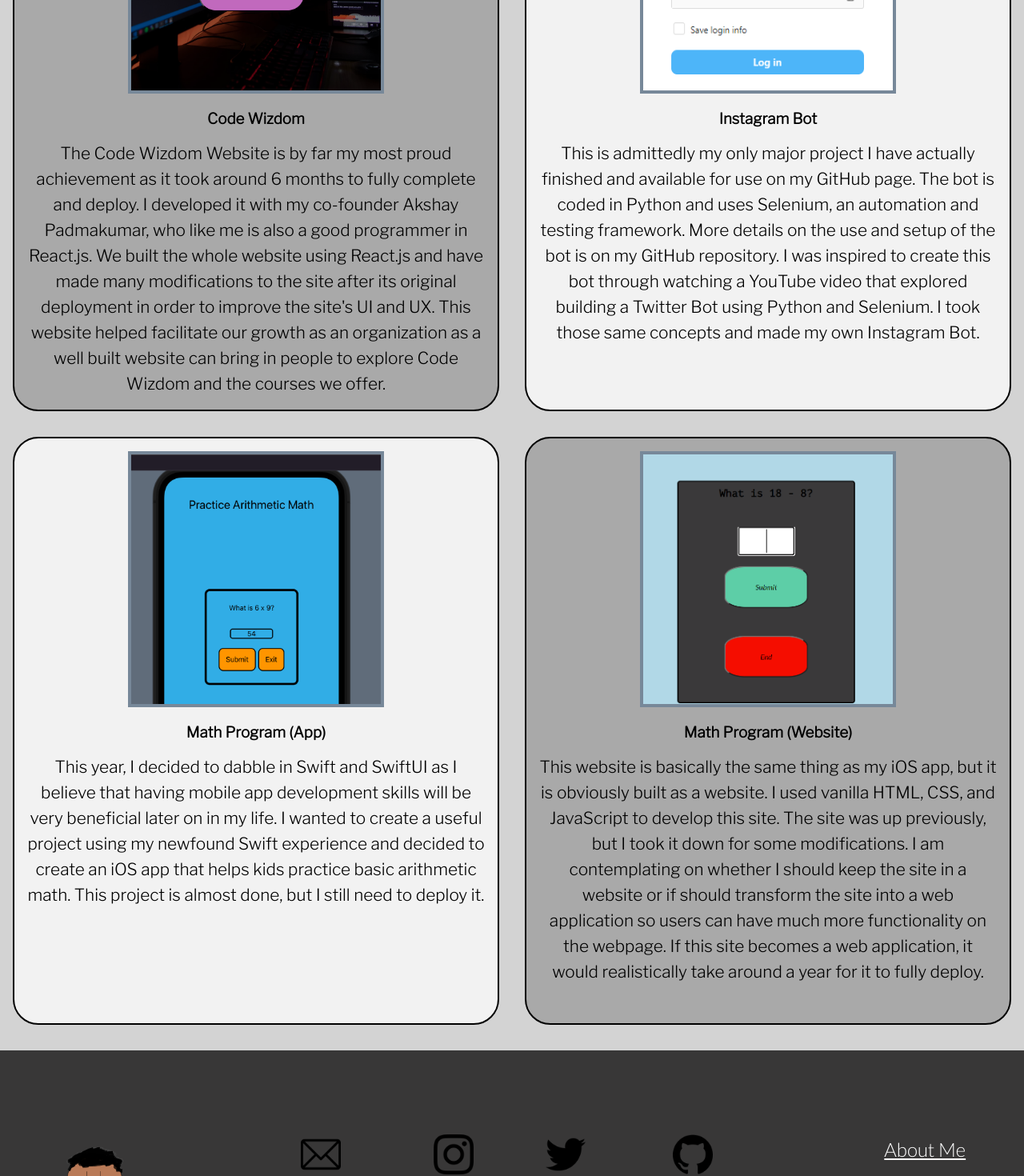
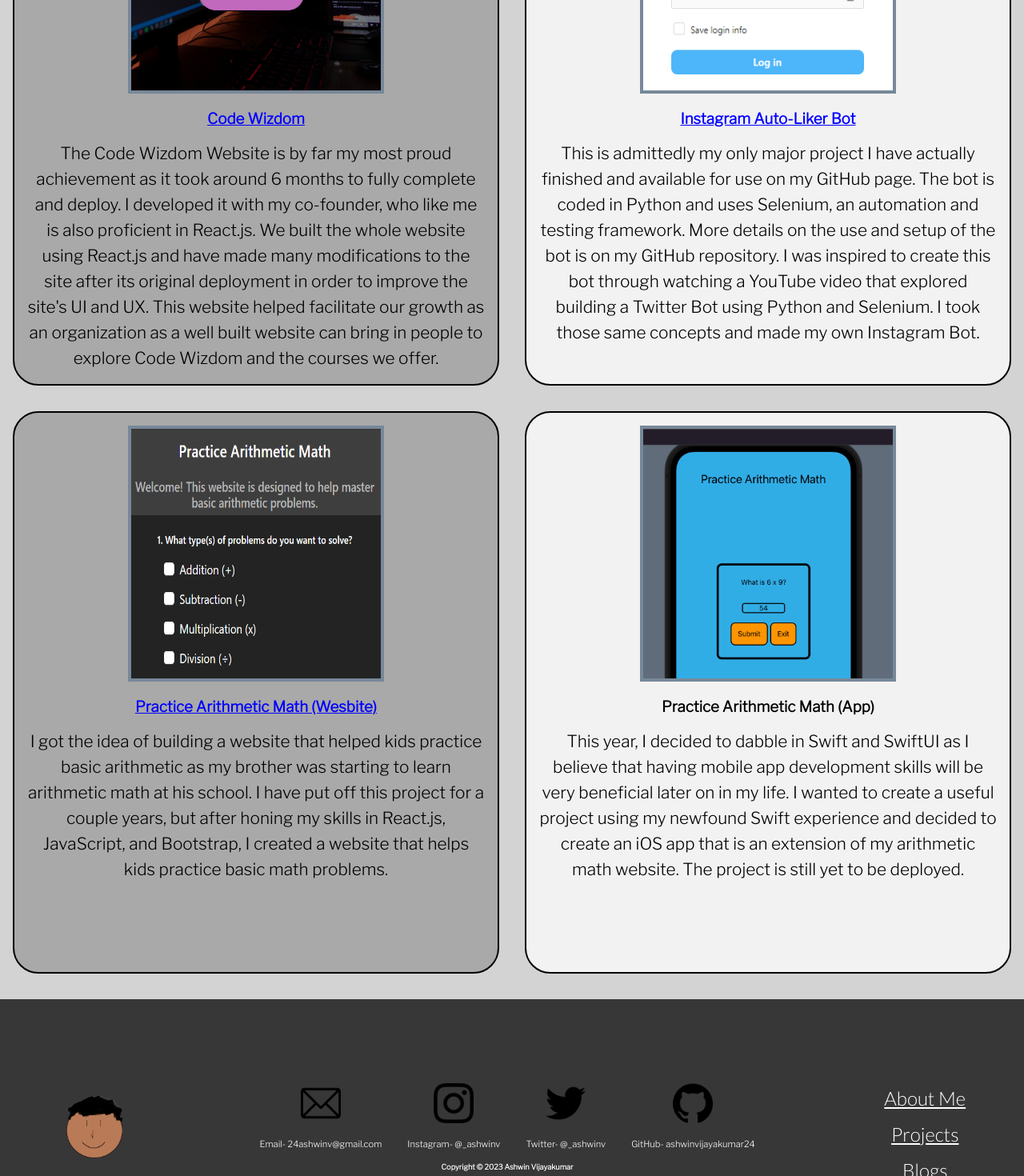
Before and after one commit to ashwinvijayakumar24/personal-website, a React (Create React App) app: page /projects in a window 1280 px wide. Shown: the part 980-2450 px from the top of the page at 80% size. Built offline with nearby package versions, Linux system fonts and the light colour scheme.

Commit message:
added arithmetic math wesbite link

```diff
--- a/public/index.html
+++ b/public/index.html
@@ -4,6 +4,9 @@
     <meta charset="utf-8" />
     <meta name="viewport" content="width=device-width, initial-scale=1" />
     <meta name="description" content="Ashwin Vijayakumar's Personal Website" />
+    <meta name="author" content="Ashwin Vijayakumar" />
+    <meta name="copyright" content="Ashwin Vijayakumar" />
+    <meta name="robots" content="nofollow"/>
     <link rel="manifest" href="%PUBLIC_URL%/manifest.json" />
     <link rel="icon" type="image/x-icon" href="%PUBLIC_URL%/images/pfp.ico" />
     <title>Ashwin Vijayakumar</title>
--- a/src/components/home/FeaturedProjects.jsx
+++ b/src/components/home/FeaturedProjects.jsx
@@ -20,9 +20,9 @@ export default function FeaturedProjects() {
             <h1>Code Wizdom</h1>
           </div>
         </div>
-        <div style={{backgroundImage: 'url("images/math-app-slideshow.png")', width: '100%', height: '100%', backgroundRepeat: 'no-repeat', backgroundSize: 'cover'}}>
+        <div style={{backgroundImage: 'url("images/math-program-slideshow.png")', width: '100%', height: '100%', backgroundRepeat: 'no-repeat', backgroundSize: 'cover'}}>
           <div className="slider-caption">
-            <h1>Math Program (App)</h1>
+            <h1>Practice Arithmetic Math (Website)</h1>
           </div>
         </div>
       </AwesomeSlider>
--- a/src/components/projects/ProjectsBody.jsx
+++ b/src/components/projects/ProjectsBody.jsx
@@ -21,10 +21,10 @@ export default function ProjectsBody() {
                     height ="100%"
                 />
                 <div>
-                    <h3>Code Wizdom</h3>
+                    <h3><a href="https://codewizdom.org/" target="_blank" rel="noreferrer">Code Wizdom</a></h3>
                     <p>
                         The Code Wizdom Website is by far my most proud achievement as it took around 6 months to fully complete and deploy.
-                        I developed it with my co-founder Akshay Padmakumar, who like me is also a good programmer in React.js. We built the
+                        I developed it with my co-founder, who like me is also proficient in React.js. We built the
                         whole website using React.js and have made many modifications to the site after its original deployment in order to
                         improve the site's UI and UX. This website helped facilitate our growth as an organization as a well built website
                         can bring in people to explore Code Wizdom and the courses we offer.
@@ -39,7 +39,7 @@ export default function ProjectsBody() {
                     height ="100%"
                 />
                 <div>
-                    <h3>Instagram Bot</h3>
+                    <h3><a href="https://github.com/ashwinvijayakumar24/instagrambot" target="_blank" rel="noreferrer">Instagram Auto-Liker Bot</a></h3>
                     <p>This is admittedly my only major project I have actually finished and available for use on my GitHub page.
                         The bot is coded in Python and uses Selenium, an automation and testing framework. More details on the use
                         and setup of the bot is on my GitHub repository. I was inspired to create this bot through watching a YouTube
@@ -48,36 +48,36 @@ export default function ProjectsBody() {
                     </p>
                 </div>
             </div>
-            <div className="project-grid-item">
+            <div className="project-grid-item" style={{backgroundColor:'darkgray'}}>
                 <img
-                    src="images/math-app.png"
-                    alt="Math Program (App)"
+                    src="images/math-program-pic.png"
+                    alt="Practice Arithmetic Math (Website)"
                     width="40%"
                     height ="100%"
                 />
                 <div>
-                    <h3>Math Program (App)</h3>
-                    <p>This year, I decided to dabble in Swift and SwiftUI as I believe that having mobile app development skills will
-                        be very beneficial later on in my life. I wanted to create a useful project using my newfound Swift experience
-                        and decided to create an iOS app that helps kids practice basic arithmetic math. This project is almost done,
-                        but I still need to deploy it.
+                    <h3><a href="https://arithmeticmath.org/" target="_blank" rel="noreferrer">Practice Arithmetic Math (Wesbite)</a></h3>
+                    <p>I got the idea of building a website that helped kids practice basic arithmetic as my
+                        brother was starting to learn arithmetic math at his school. I have put off this project for a couple years,
+                        but after honing my skills in React.js, JavaScript, and Bootstrap, I created a website that helps kids practice basic
+                        math problems.
                     </p>
                 </div>
             </div>
-            <div className="project-grid-item" style={{backgroundColor:'darkgray'}}>
+            <div className="project-grid-item">
                 <img
-                    src="images/math-program-pic.png"
-                    alt="Math Program (Website)"
+                    src="images/math-app.png"
+                    alt="Practice Arithmetic Math (App)"
                     width="40%"
                     height ="100%"
                 />
                 <div>
-                    <h3>Math Program (Website)</h3>
-                    <p>This website is basically the same thing as my iOS app, but it is obviously built as a website.
-                        I used vanilla HTML, CSS, and JavaScript to develop this site. The site was up previously, but I
-                        took it down for some modifications. I am contemplating on whether I should keep the site in a website
-                        or if should transform the site into a web application so users can have much more functionality on the webpage.
-                        If this site becomes a web application, it would realistically take around a year for it to fully deploy.
+                    <h3>Practice Arithmetic Math (App)</h3>
+                    <p>This year, I decided to dabble in Swift and SwiftUI as I believe that having
+                        mobile app development skills will be very beneficial later on in my life.
+                        I wanted to create a useful project using my newfound Swift experience
+                        and decided to create an iOS app that is an extension of my arithmetic math website.
+                        The project is still yet to be deployed.
                     </p>
                 </div>
             </div>
--- a/src/components/styles/projectsbody.css
+++ b/src/components/styles/projectsbody.css
@@ -29,7 +29,12 @@
     text-align: center;
     margin-top: 1rem;
 }
-
+.project-grid-container a {
+    color:blue;
+}
+.project-grid-container a:hover {
+    opacity: 0.8;
+}
 .project-grid-container p {
     font-size: 1.3rem;
     line-height: 2rem;
```
Also changed, not shown: public/images/math-program-pic.png, public/images/math-program-slideshow.png (added).
